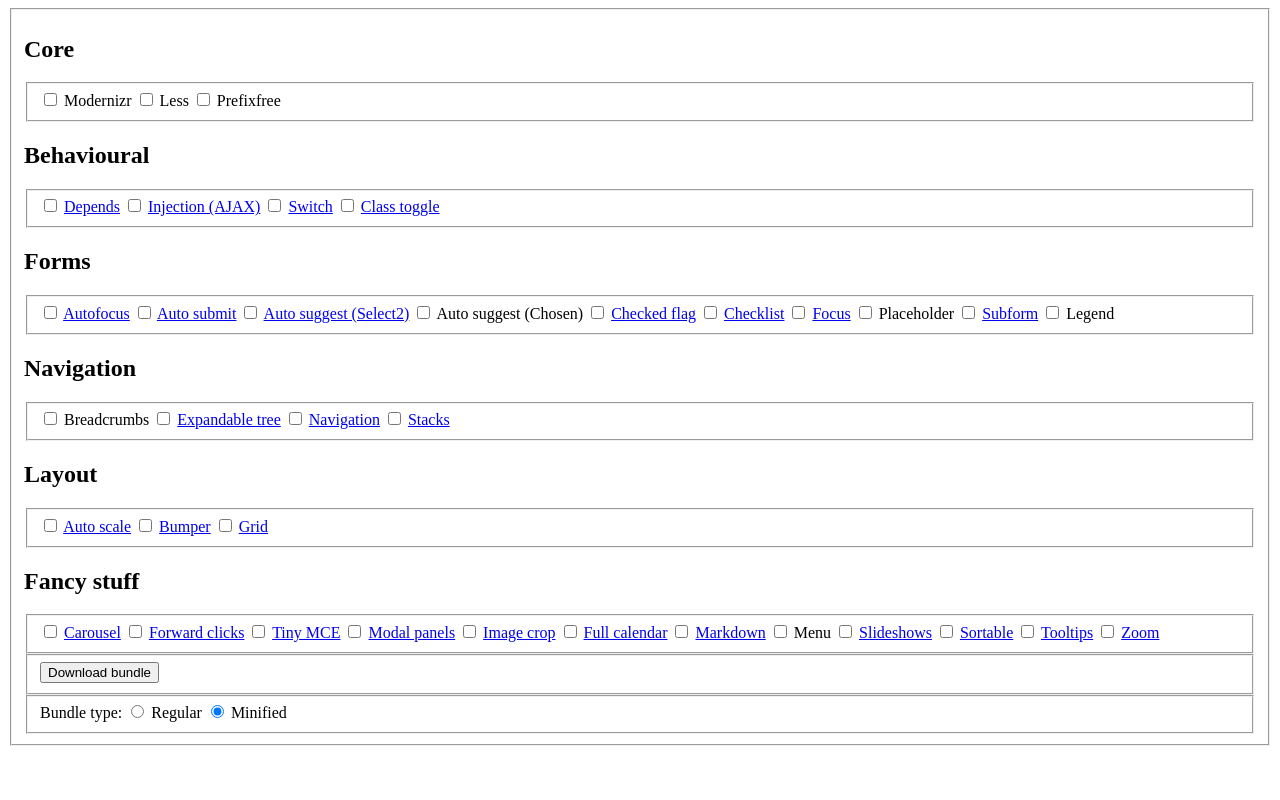
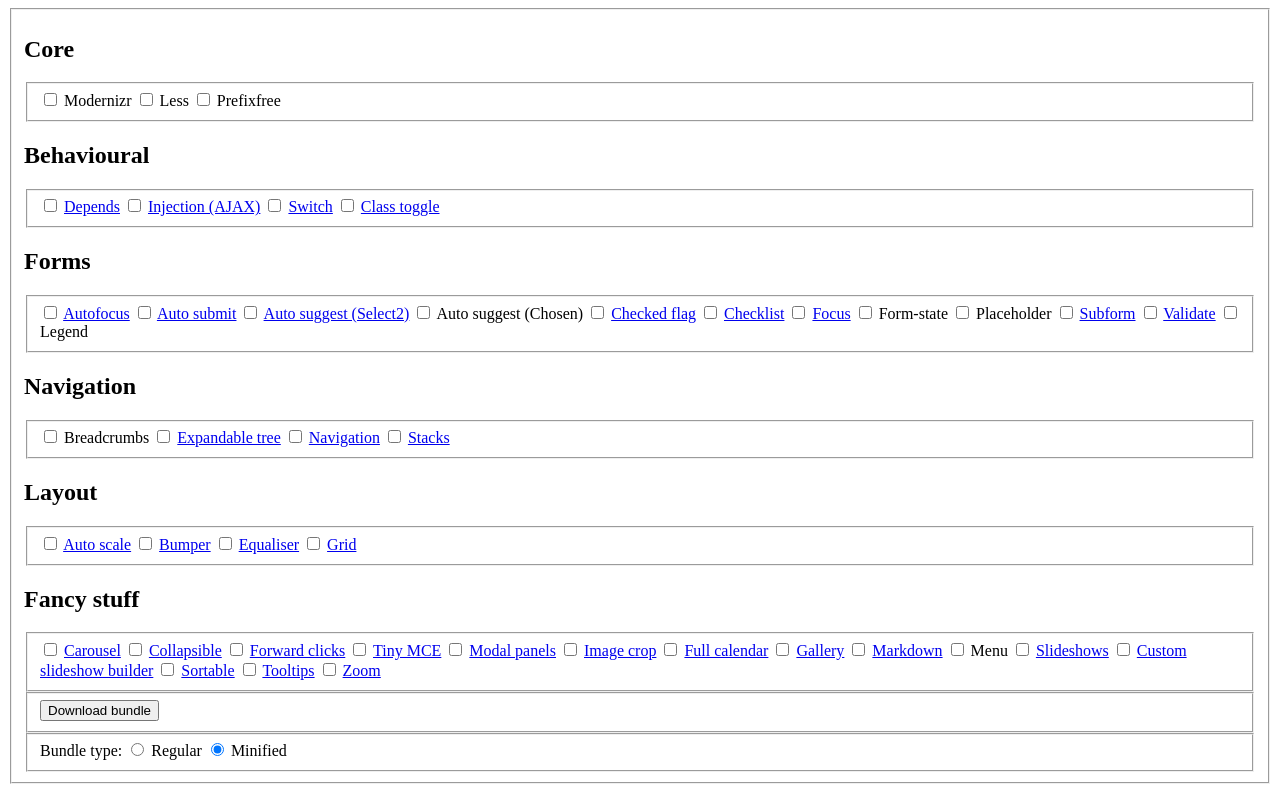
Before and after one commit to Patternslib/Patterns-bundler, a plain HTML site: page index.html in a window 1280 px wide. Drawn offline with Linux system fonts and the light colour scheme.

Commit message:
index: fix pattern names

```diff
--- a/index.html
+++ b/index.html
@@ -50,11 +50,11 @@
           <a class="navigation autofocus" href="demo/autofocus/index.html" title="Auto focus">Autofocus</a>
         </label>
         <label class="auto-submit">
-          <input type="checkbox" name="pat/autosubmit" unchecked/>
+          <input type="checkbox" name="pat/auto-submit" unchecked/>
           <a class="navigation auto-submit" href="demo/auto-submit/index.html" title="Auto submit">Auto submit</a>
         </label>
         <label class="auto-suggest">
-          <input type="checkbox" name="pat/autosuggest" unchecked/>
+          <input type="checkbox" name="pat/auto-suggest" unchecked/>
           <a class="navigation auto-suggest" href="demo/auto-suggest/index.html" title="Auto suggest">Auto suggest (Select2)</a>
         </label>
         <label class="chosen">
@@ -62,7 +62,7 @@
           <a>Auto suggest (Chosen)</a>
         </label>
         <label class="checked-flag">
-          <input type="checkbox" name="pat/checkedflag" unchecked/>
+          <input type="checkbox" name="pat/checked-flag" unchecked/>
           <a class="navigation checked-flag" href="demo/checked-flag/index.html" title="checkedflag">Checked flag</a>
         </label>
         <label class="checklist">
@@ -73,10 +73,11 @@
           <input type="checkbox" name="pat/focus" unchecked/>
           <a class="navigation focus" href="demo/focus/index.html" title="">Focus</a>
         </label>
-        <!-- <label class="form"> -->
-        <!--   <input type="checkbox" name="pat/form-state" unchecked/> -->
-        <!--   <a>Form-state</a> -->
-        <!-- </label>  -->
+        <!-- looks for src/pat-form-state.js -->
+        <label class="form">
+          <input type="checkbox" name="pat/form-state" unchecked/>
+          <a>Form-state</a>
+        </label>
         <label class="placeholder">
           <input type="checkbox" name="pat/placeholder" unchecked/>
           <a>Placeholder</a>
@@ -85,10 +86,10 @@
           <input type="checkbox" name="pat/subform" unchecked/>
           <a class="navigation subform" href="demo/subform/index.html" title="checklist">Subform</a>
         </label>
-        <!-- <label class="validate"> -->
-        <!--   <input type="checkbox" name="pat/validate" unchecked/> -->
-        <!--   <a class="navigation validate" href="demo/validate/index.html">Validate</a> -->
-        <!-- </label> -->
+        <label class="validate">
+          <input type="checkbox" name="pat/validate" unchecked/>
+          <a class="navigation validate" href="demo/validate/index.html">Validate</a>
+        </label>
         <label class="legend">
           <input type="checkbox" name="pat/legend" unchecked/>
           <a class="navigation legend">Legend</a>
@@ -103,7 +104,7 @@
           <a class="navigation breadcrumbs">Breadcrumbs</a>
         </label>
         <label class="tree">
-          <input type="checkbox" name="pat/expandable" unchecked/>
+          <input type="checkbox" name="pat/expandable-tree" unchecked/>
           <a class="navigation tree" href="demo/expandable-tree/index.html" title="">Expandable tree</a>
         </label>
         <label class="navigation">
@@ -120,17 +121,17 @@
 
       <fieldset class="checklist layout">
         <label class="auto-scale">
-          <input type="checkbox" name="pat/autoscale" unchecked/>
+          <input type="checkbox" name="pat/auto-scale" unchecked/>
           <a class="navigation auto-scale" href="demo/auto-scale/index.html" title="Auto scale">Auto scale</a>
         </label>
         <label class="bumper">
           <input type="checkbox" name="pat/bumper" unchecked/>
           <a class="navigation bumper" href="demo/bumper/index.html" title="Bumper">Bumper</a>
         </label>
-        <!-- <label class="equaliser"> -->
-        <!--   <input type="checkbox" name="pat/equaliser" unchecked/> -->
-        <!--   <a class="navigation bumper" href="demo/equaliser/index.html" title="Equaliser">Equaliser</a> -->
-        <!-- </label> -->
+        <label class="equaliser">
+          <input type="checkbox" name="pat/equaliser" unchecked/>
+          <a class="navigation bumper" href="demo/equaliser/index.html" title="Equaliser">Equaliser</a>
+        </label>
         <label class="grid">
           <input type="checkbox" unchecked/>
           <a class="navigation grid" href="demo/grid/index.html" title="Grid">Grid</a>
@@ -144,10 +145,10 @@
           <input type="checkbox" name="pat/carousel" unchecked/>
           <a class="navigation carousel" href="demo/carousel/index.html" title="">Carousel</a>
         </label>
-        <!-- <label class="collapsible"> -->
-        <!--   <input type="checkbox" name="pat/collapsible" unchecked/> -->
-        <!--   <a class="navigation collapsible" href="demo/collapsible/index.html" title="collapsible">Collapsible</a> -->
-        <!-- </label> -->
+        <label class="collapsible">
+          <input type="checkbox" name="pat/collapsible" unchecked/>
+          <a class="navigation collapsible" href="demo/collapsible/index.html" title="collapsible">Collapsible</a>
+        </label>
         <label class="forward">
           <input type="checkbox" name="pat/forward" unchecked/>
           <a class="navigation forward" href="demo/forward/index.html" title="forward">Forward clicks</a>
@@ -165,13 +166,13 @@
           <a class="navigation image-crop" href="demo/image-crop/index.html" title="Image crop">Image crop</a>
         </label>
         <label class="full-calendar">
-          <input type="checkbox" name="pat/fullcalendar" unchecked/>
+          <input type="checkbox" name="pat/calendar" unchecked/>
           <a class="navigation full-calendar" href="demo/calendar/index.html" title="Calendar">Full calendar</a>
         </label>
-        <!-- <label class="gallery"> -->
-        <!--   <input type="checkbox" name="pat/gallery" unchecked/> -->
-        <!--   <a class="navigation gallery" href="demo/gallery/index.html" title="Image galleries">Gallery</a> -->
-        <!-- </label> -->
+        <label class="gallery">
+          <input type="checkbox" name="pat/gallery" unchecked/>
+          <a class="navigation gallery" href="demo/gallery/index.html" title="Image galleries">Gallery</a>
+        </label>
         <label class="markdown">
           <input type="checkbox" name="pat/markdown" unchecked/>
           <a class="navigation markdown" href="demo/markdown/index.html" title="Markdown rendering">Markdown</a>
@@ -184,10 +185,10 @@
           <input type="checkbox" name="pat/slides" unchecked/>
           <a class="navigation slides" href="demo/slides/index.html" title="">Slideshows</a>
         </label>
-        <!-- <label class="slideshow-builder"> -->
-        <!--   <input type="checkbox" name="pat/slideshow-builder" unchecked/> -->
-        <!--   <a class="navigation slideshow-builder" href="demo/slideshow-builder/index.html" title="">Custom slideshow builder</a> -->
-        <!-- </label> -->
+        <label class="slideshow-builder">
+          <input type="checkbox" name="pat/slideshow-builder" unchecked/>
+          <a class="navigation slideshow-builder" href="demo/slideshow-builder/index.html" title="">Custom slideshow builder</a>
+        </label>
         <label class="sortable">
           <input type="checkbox" name="pat/sortable" unchecked/>
           <a class="navigation sortable" href="demo/sortable/index.html" title="">Sortable</a>
```
